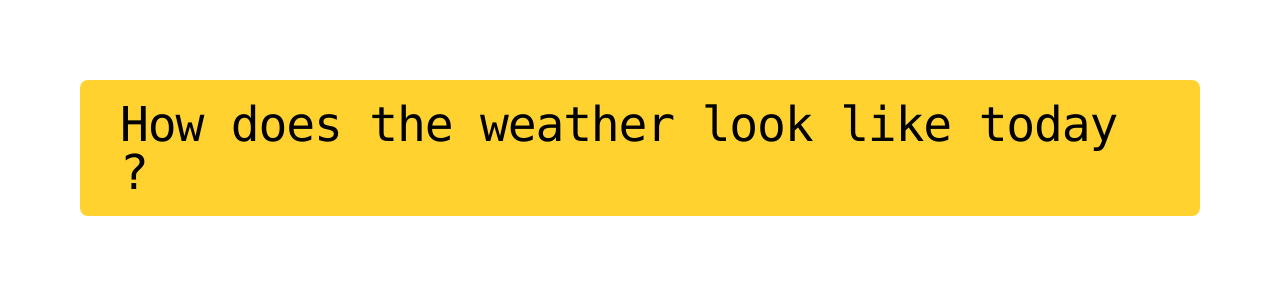
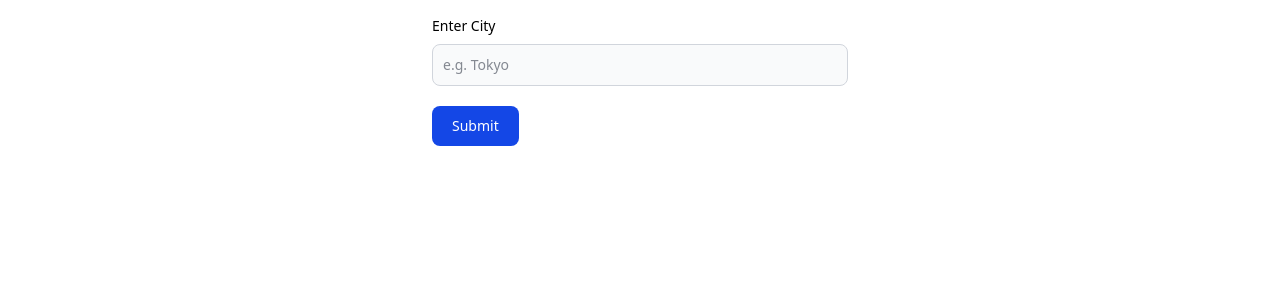
Before and after one commit to Fcharki/react-weather-app, a React (Vite) app: page / in a window 1280 px wide. Shown: the top 300 px of the page. Built offline with nearby package versions, Linux system fonts and the light colour scheme; no server answers.

Commit message:
add main components

```diff
--- a/index.html
+++ b/index.html
@@ -4,7 +4,7 @@
     <meta charset="UTF-8" />
     <link rel="icon" type="image" href="/skysnap.png" />
     <meta name="viewport" content="width=device-width, initial-scale=1.0" />
-    <title>SkySnap |Your Weather Compagnon</title>
+    <title>SkySnap | Your Weather Compagnon</title>
   </head>
   <body>
     <div id="root"></div>
--- a/src/App.tsx
+++ b/src/App.tsx
@@ -1,13 +1,42 @@
 import './App.css';
+import { useState } from 'react';
+import SearchBar from './components/SearchBar';
+import Loader from './components/Loader';
+import ErrorBanner from './components/ErrorBanner';
+import WeatherCard from './components/WeatherCard';
+import { fetchWeather } from './services/weather';
+import { type WeatherData } from './components/types/weatherDataTypes';
 
 function App() {
+  const [city, setCity] = useState('');
+  const [data, setData] = useState<WeatherData | null>(null);
+  const [error, setError] = useState('');
+  const [loading, setLoading] = useState(false);
+
+  const handleSearch = async (e: React.FormEvent<HTMLFormElement>) => {
+    e.preventDefault();
+    setLoading(true);
+    setError('');
+    try {
+      const result = await fetchWeather(city);
+      setData(result);
+
+    } catch (err) {
+      setError('City not found');
+
+    } finally {
+      setLoading(false);
+    }
+  };
+
   return (
-    <>
-      <div className='flex justify-center items-center my-20 rounded-lg bg-amber-300 px-10 py-5 mx-20'>
-        <h1 className='text-5xl font-mono tracking-tight'>How does the weather look like today ?</h1>
-      </div>
-    </>
-  )
+    <div className="p-4 max-w-md mx-auto">
+      <SearchBar value={city} onChange={(e) => setCity(e.target.value)} onSubmit={handleSearch} />
+      {loading && <Loader />}
+      {error && <ErrorBanner message={error} />}
+      {data && <WeatherCard data={data} />}
+    </div>
+  );
 }
 
 export default App;
--- /dev/null
+++ b/src/components/ErrorBanner.tsx
@@ -0,0 +1,13 @@
+type ErrorBannerProps = {
+  message: string;
+};
+
+const ErrorBanner: React.FC<ErrorBannerProps> = ({ message }) => {
+  return (
+    <div className="text-red-500 px-3 my-3">
+      {message}
+    </div>
+  );
+};
+
+export default ErrorBanner;
--- /dev/null
+++ b/src/components/Loader.tsx
@@ -0,0 +1,13 @@
+import React from "react";
+
+
+const Loader : React.FC = () => {
+
+  return (
+    <div className="p-4 max-w-md mx-auto">
+     <p>Loading ...</p>
+    </div>
+  );
+};
+
+export default Loader;
--- /dev/null
+++ b/src/components/SearchBar.tsx
@@ -0,0 +1,34 @@
+type SearchBarProps = {
+  value: string;
+  onChange: (e: React.ChangeEvent<HTMLInputElement>) => void;
+  onSubmit: (e: React.FormEvent<HTMLFormElement>) => void;
+};
+
+const SearchBar: React.FC<SearchBarProps> = ({ value, onChange, onSubmit }) => {
+  return (
+    <form onSubmit={onSubmit}>
+      <div className="mb-5">
+        <label htmlFor="city" className="block mb-2 text-sm font-medium">
+          Enter City
+        </label>
+        <input
+          type="text"
+          id="city"
+          value={value}
+          onChange={onChange}
+          placeholder="e.g. Tokyo"
+          className="bg-gray-50 border border-gray-300 text-gray-900 text-sm rounded-lg w-full p-2.5"
+          required
+        />
+      </div>
+      <button
+        type="submit"
+        className="text-white bg-blue-700 hover:bg-blue-800 font-medium rounded-lg text-sm px-5 py-2.5"
+      >
+        Submit
+      </button>
+    </form>
+  );
+};
+
+export default SearchBar;
--- /dev/null
+++ b/src/components/WeatherCard.tsx
@@ -0,0 +1,26 @@
+import React from 'react';
+import { type WeatherData } from './types/weatherDataTypes';
+
+
+type WeatherCardProps = {
+  data: WeatherData;
+};
+
+const WeatherCard: React.FC<WeatherCardProps> = ({ data }) => {
+  return (
+    <div className="mt-4 p-4 bg-blue-100 rounded-lg">
+      <h2 className="text-lg font-bold">
+        {data.name}, {data.sys.country}
+      </h2>
+      <p>{data.weather[0].description}</p>
+      <p>Temp: {data.main.temp}°C</p>
+      <p>Humidity: {data.main.humidity}%</p>
+      <img
+        src={`https://openweathermap.org/img/wn/${data.weather[0].icon}@2x.png`}
+        alt="weather icon"
+      />
+    </div>
+  );
+};
+
+export default WeatherCard;
--- /dev/null
+++ b/src/components/types/weatherDataTypes.ts
@@ -0,0 +1,32 @@
+
+
+export type WeatherData = {
+  name: string; // city
+  main: {
+    temp: number;
+    feels_like: number;
+    temp_min: number;
+    temp_max: number;
+    humidity: number;
+    pressure: number;
+  };
+  weather: {
+    main: string;
+    description: string;
+    icon: string;
+  }[];
+  wind: {
+    speed: number;
+    deg: number;
+  };
+  sys: {
+    country: string;
+    sunrise: number;
+    sunset: number;
+  };
+  dt: number; // time when data calculated
+  coord: {
+    lon: number;
+    lat: number;
+  };
+}
--- /dev/null
+++ b/src/services/weather.ts
@@ -0,0 +1,16 @@
+const BASE_URL = import.meta.env.VITE_BASE_URL;
+const API_KEY = import.meta.env.VITE_WEATHER_API_KEY;
+
+export const fetchWeather = async (city: string) => {
+  const res = await fetch(
+    `${BASE_URL}/data/2.5/weather?q=${city}&appid=${API_KEY}&units=metric`
+  );
+
+  const data = await res.json();
+
+  if (data.cod !== 200) {
+    throw new Error(data.message);
+  }
+
+  return data;
+};
```
